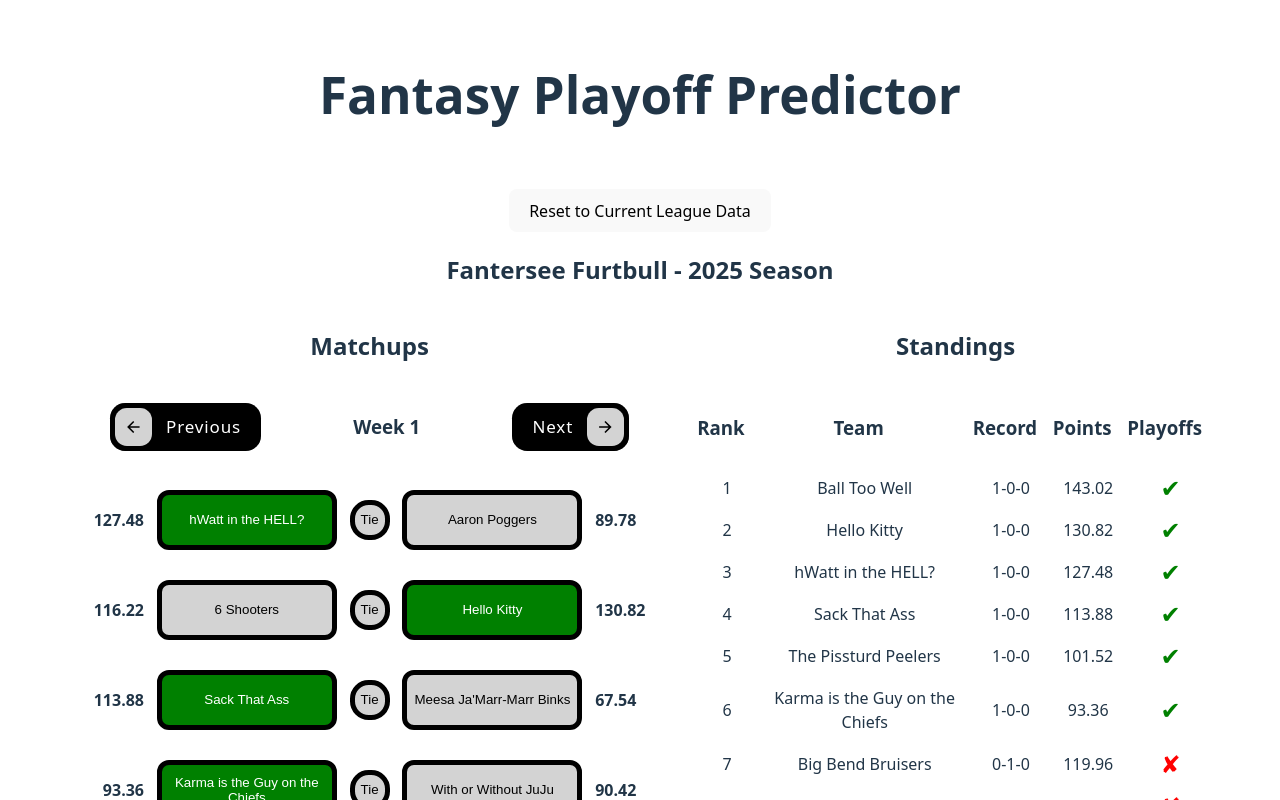
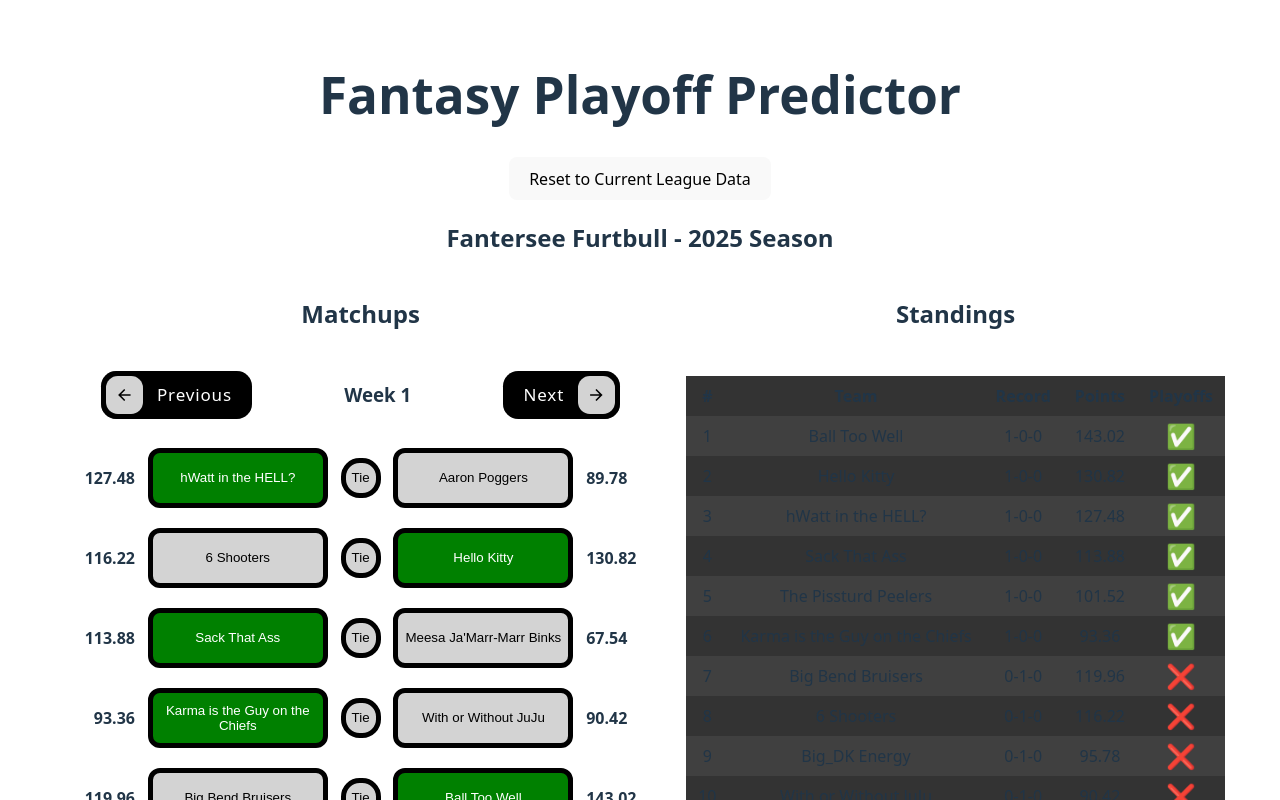
Before and after one commit to LeviGreen/fantasy-playoff-predictor, a React (Vite) app: page / in a window 1280 px wide. Shown: the top 800 px of the page. Built offline with nearby package versions, Linux system fonts and the light colour scheme.

Commit message:
update standings table

```diff
--- a/package.json
+++ b/package.json
@@ -15,7 +15,8 @@
   "dependencies": {
     "json": "^11.0.0",
     "react": "^19.1.1",
-    "react-dom": "^19.1.1"
+    "react-dom": "^19.1.1",
+    "styled-components": "^6.1.19"
   },
   "devDependencies": {
     "@eslint/js": "^9.33.0",
--- a/src/App.css
+++ b/src/App.css
@@ -3,10 +3,6 @@
   margin: 0 auto;
   padding: 2rem;
   text-align: center;
-}
-
-.card {
-  padding: 2em;
 }
 
 .read-the-docs {
--- a/src/App.jsx
+++ b/src/App.jsx
@@ -113,7 +113,7 @@ function App() {
 	return (
 	<div>
 		<h1>Fantasy Playoff Predictor</h1>
-		<div className='card'>
+		<div>
 			<button className='button-reset' onClick={onReset}>
 				Reset to Current League Data
 			</button>
--- a/src/components/Matchups/index.css
+++ b/src/components/Matchups/index.css
@@ -16,7 +16,6 @@
   display: flex;
   justify-content: space-between;
   align-items: center;
-  margin: 10px 0;
   padding: 10px;
   gap: 1vw;
 }
--- a/src/components/Standings/index.jsx
+++ b/src/components/Standings/index.jsx
@@ -1,43 +1,66 @@
+import styled from 'styled-components';
+
 function Standings({rankedTeams, updateTeamRecords, rankTeams}) {
+	const Table = styled.table`
+		border-collapse: collapse;
+
+		th {
+			padding: 8px 12px;		}
+		td {
+			padding: 2px 12px;
+			text-align: center;
+		}
+
+		thead {
+			font-weight: bold;
+			background-color: #333333;
+
+			text-align: center;
+		}
+
+		tbody tr:nth-child(odd) {
+			background-color: #404040;
+		}
+		tbody tr:nth-child(even) {
+			background-color: #333333;
+		}
+	`;
+
 	updateTeamRecords();
 	rankTeams();
-
-	const headerCellStyle = { padding: '4px 12px 24px 0px', fontSize: '1.17em' };
-	const cellStyle = { padding: '8px 12px' };
 
 	return (
 		<div>
 			<h2>Standings</h2>
-			<br/>
-			<table>
+			<br />
+			<Table>
 				<thead>
 					<tr>
-						<th style={headerCellStyle}>Rank</th>
-						<th style={headerCellStyle}>Team</th>
-						<th style={headerCellStyle}>Record</th>
-						<th style={headerCellStyle}>Points</th>
-						<th style={headerCellStyle}>Playoffs</th>
-
+						<th>#</th>
+						<th>Team</th>
+						<th>Record</th>
+						<th>Points</th>
+						<th>Playoffs</th>
 					</tr>
 				</thead>
 				<tbody>
 					{rankedTeams.map((team, index) => (
 						<tr key={team.id}>
-							<td style={cellStyle}>{index + 1}</td>
-							<td style={cellStyle}>{team.name}</td>
-							<td style={cellStyle}>{team.wins}-{team.losses}-{team.ties}</td>
-							<td style={cellStyle}>{team.totalPoints}</td>
+							<td>{index + 1}</td>
+							<td>{team.name}</td>
+							<td>{team.wins}-{team.losses}-{team.ties}</td>
+							<td>{team.totalPoints}</td>
 							<td>
 								{index < 6 ? (
-									<span style={{ color: 'green', fontSize: '24px' }}>&#10004;</span>
+									<span style={{ color: 'green', fontSize: '24px' }}>&#x2705;</span>
 								) : (
-									<span style={{ color: 'red', fontSize: '24px' }}>&#10008;</span>
+									<span style={{ color: 'red', fontSize: '24px' }}>&#10060;</span>
 								)}
 							</td>
 						</tr>
 					))}
 				</tbody>
-			</table>
+			</Table>
 		</div>
 	);
 }
```
Also changed, not shown: 1 other file (tests, documents, lock files or other folders). Lines whose indentation alone changed are shown as unchanged.
